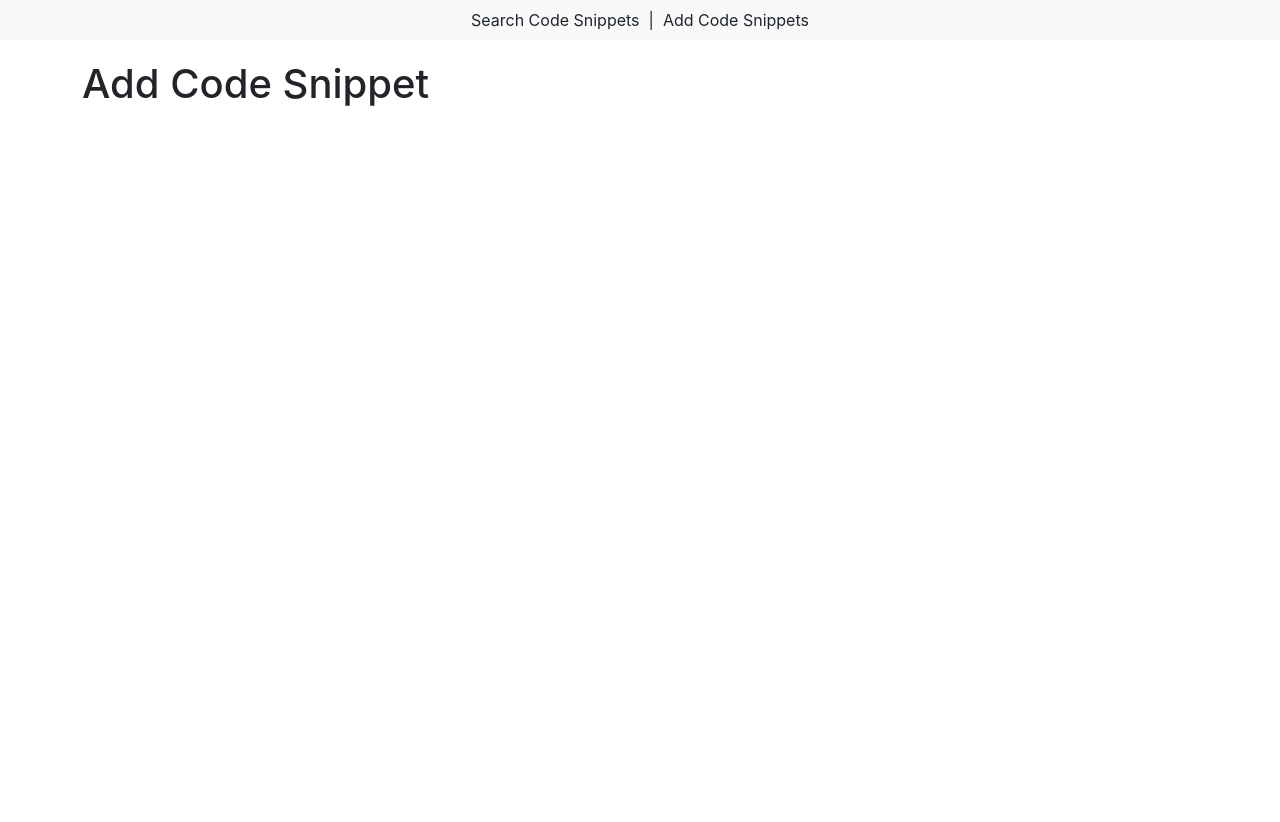
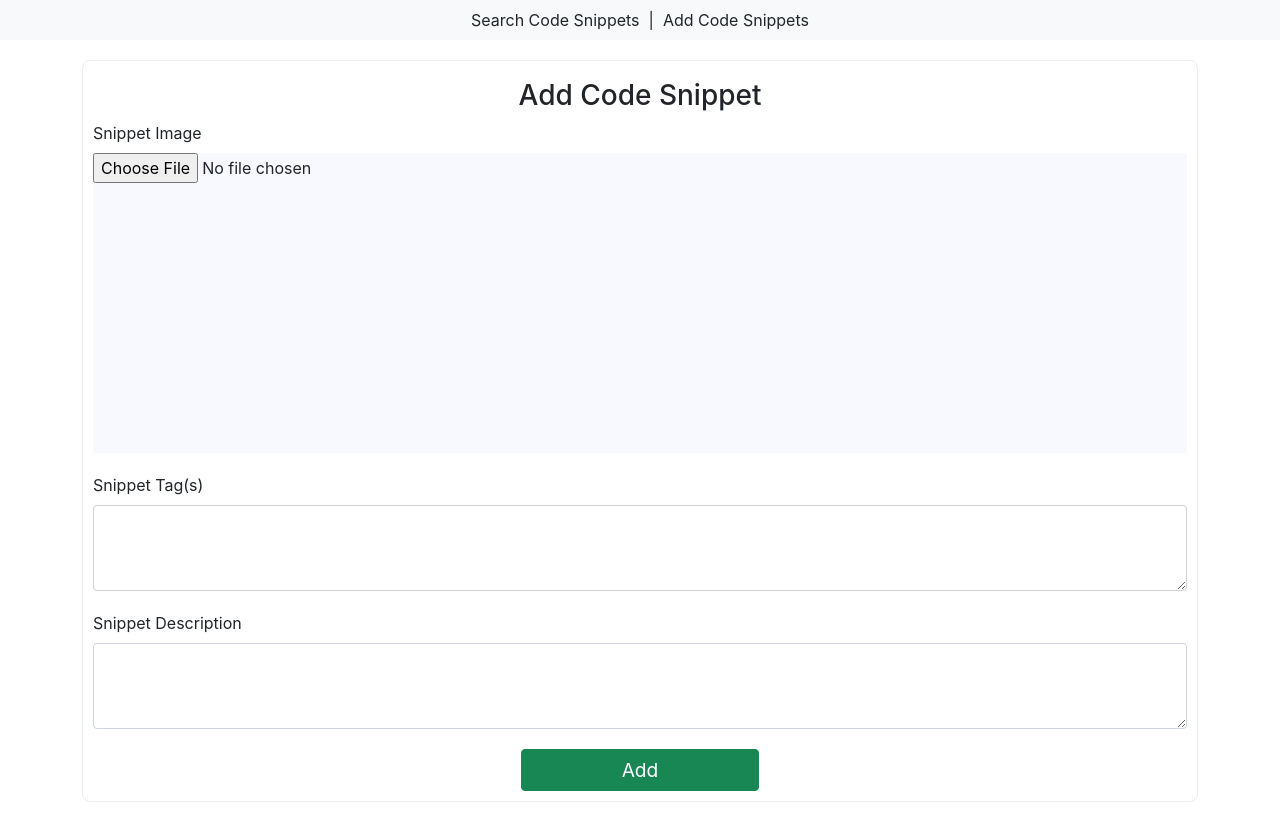
Before and after one commit to Abdulsametileri/personal-code-search-nextjs, a Next.js app: page /add in a window 1280 px wide. Before the commit the page ends 800 px from the top, so only its background shows below. Built offline with nearby package versions, Linux system fonts and the light colour scheme.

Commit message:
Added uploading code snippet image to aws s3 functionality and construct form boxes as relevant single components

```diff
--- /dev/null
+++ b/components/CustomFileInput.js
@@ -0,0 +1,23 @@
+import Form from "react-bootstrap/Form";
+
+const CustomFileInput = (props) => {
+  const {controlId, title, inputCssClass, errorMsg, reactFormProps, isInputInvalid } = props
+  return (
+    <Form.Group controlId={controlId}>
+      <Form.Label>{title}</Form.Label>
+
+      <Form.File custom>
+        <Form.File.Input
+          {...reactFormProps}
+          isInvalid={isInputInvalid}
+          className={inputCssClass}
+          accept="image/png, image/jpeg"
+        />
+        <Form.Control.Feedback type="invalid">
+          {errorMsg}
+        </Form.Control.Feedback>
+      </Form.File>
+    </Form.Group>
+  )
+}
+export default CustomFileInput;
--- /dev/null
+++ b/components/CustomTextArea.js
@@ -0,0 +1,19 @@
+import Form from "react-bootstrap/Form";
+
+const CustomTextArea = (props) => {
+  const {controlId, title, rows, isInputInvalid, errorMsg, reactFormProps} = props
+
+  return (
+    <Form.Group controlId={controlId}>
+      <Form.Label>{title}</Form.Label>
+      <Form.Control
+        {...reactFormProps}
+        isInvalid={isInputInvalid}
+        as="textarea" rows={rows}/>
+      <Form.Control.Feedback type="invalid">
+        {errorMsg}
+      </Form.Control.Feedback>
+    </Form.Group>
+  )
+}
+export default CustomTextArea;
--- /dev/null
+++ b/components/Spacer.js
@@ -0,0 +1,6 @@
+const Spacer = (props) => {
+  let { bottomVal, topVal } = props
+
+  return (<div style={{paddingBottom: bottomVal, paddingTop: topVal}}/>)
+}
+export default Spacer;
--- a/package.json
+++ b/package.json
@@ -8,11 +8,14 @@
     "start": "next start"
   },
   "dependencies": {
+    "aws-sdk": "^2.896.0",
     "bootstrap": "^5.0.0-beta3",
+    "formidable": "^1.2.2",
     "next": "^10.2.0",
     "react": "^17.0.2",
     "react-bootstrap": "^1.5.2",
     "react-dom": "^17.0.2",
+    "react-hook-form": "^7.3.6",
     "sass": "^1.32.12"
   }
 }
--- a/pages/add.js
+++ b/pages/add.js
@@ -1,10 +1,81 @@
-import Head from "next/head";
+import Button from 'react-bootstrap/Button'
+import Form from 'react-bootstrap/Form'
+import styles from '../styles/Add.module.scss'
+import Spacer from "../components/Spacer";
+import { useForm } from "react-hook-form";
+import CustomFileInput from "../components/CustomFileInput";
+import CustomTextArea from "../components/CustomTextArea";
 
 const add = () => {
+  const { register, handleSubmit, formState: { errors } } = useForm();
+
+  const uploadCodeSnippetToS3ReturnUrl = async file => {
+    const filename = encodeURIComponent(file.name);
+
+    const formData = new FormData();
+    formData.append("file", file)
+
+    try {
+      const res  = await fetch(`/api/uploadSnippetToS3?fileName=${filename}`, {
+        method: 'POST',
+        body: formData,
+      });
+      const { imageUrl } = await res.json()
+      return imageUrl
+    } catch (e) {
+      console.error(e)
+      return ""
+    }
+  }
+
+  const onSubmit = async data => {
+      const imageS3Url = await uploadCodeSnippetToS3ReturnUrl(data.image[0])
+      console.log(imageS3Url)
+  };
+
   return (
-    <div>
-      <h1>Add Code Snippet</h1>
-    </div>
+    <Form className={styles.formContainer} onSubmit={handleSubmit(onSubmit)}>
+      <h3 className="text-center my-2">Add Code Snippet</h3>
+
+      <CustomFileInput
+        controlId="snippetImageControl"
+        title="Snippet Image"
+        inputCssClass={styles.fileGroup}
+        errorMsg="Snippet Image is required."
+        isInputInvalid={errors.image}
+        reactFormProps={register("image", { required: true })}
+      />
+
+      <Spacer bottomVal={10} topVal={10} />
+
+      <CustomTextArea
+        controlId="snippetTagControl"
+        title="Snippet Tag(s)"
+        rows={3}
+        errorMsg="At least one tag is required"
+        isInputInvalid={errors.tag}
+        reactFormProps={register("tag", { required: true })}
+      />
+
+      <Spacer bottomVal={10} topVal={10} />
+
+      <CustomTextArea
+        controlId="snippetTagControl"
+        title="Snippet Description"
+        rows={3}
+        errorMsg="Code description is required"
+        isInputInvalid={errors.description}
+        reactFormProps={register("description", { required: true })}
+      />
+
+      <Spacer bottomVal={10} topVal={10} />
+
+      <div className={styles.buttonContainer}>
+        <Button variant="success" type="submit">
+          Add
+        </Button>
+      </div>
+    </Form>
   )
 }
 
--- /dev/null
+++ b/pages/api/add.js
@@ -0,0 +1,5 @@
+export default (req, res) => {
+  const { image, tag, description } = req.body
+  console.log(image, tag, description)
+  res.status(200).json(req.body)
+}
--- /dev/null
+++ b/styles/Add.module.scss
@@ -0,0 +1,25 @@
+.formContainer {
+  padding: 10px;
+  border: .2rem solid #ececec;
+  border-width: 1px;
+  border-radius: 8px;
+
+  .fileGroup {
+    display: flex;
+    flex-direction: column;
+    justify-content: center;
+    align-items: center;
+    background-color: ghostwhite;
+    width: 100%;
+    height: 300px;
+  }
+  .buttonContainer {
+    width: 100%;
+    text-align: center;
+    button {
+      padding-left: 100px;
+      padding-right: 100px;
+      font-size: 1.2rem;
+    }
+  }
+}
```
Also changed, not shown: pages/api/uploadSnippetToS3.js (added, +25 -0 lines), 2 other files (tests, documents, lock files or other folders).
